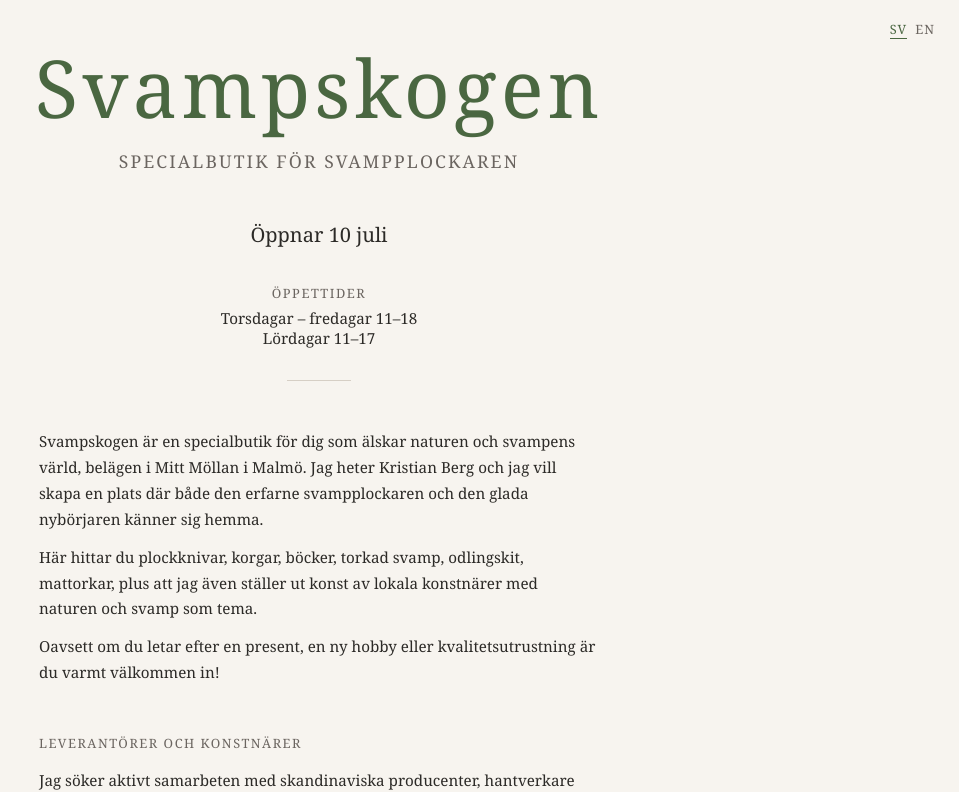
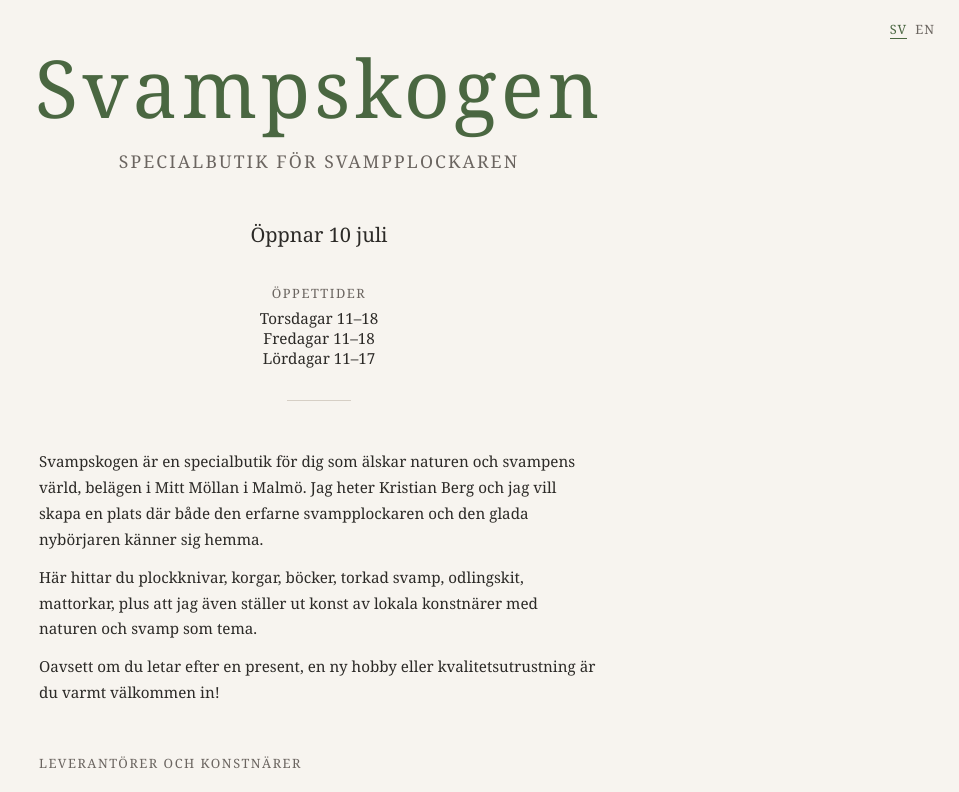
Before and after one commit to KristianBerg/svampskogen-webpage, a React (Vite) app: page / in a window 1280 px wide. Shown: the top 792 px of the page, without its empty margins (321-1280 px from the left). Built offline with nearby package versions, Linux system fonts and the light colour scheme.

Commit message:
Split Thursday and Friday opening hours onto separate lines

```diff
--- a/src/App.tsx
+++ b/src/App.tsx
@@ -158,6 +158,7 @@ export default function App() {
       <HoursLabel>{t('hours_heading')}</HoursLabel>
       <HoursDays>{t('hours_days_1')}</HoursDays>
       <HoursDays>{t('hours_days_2')}</HoursDays>
+      <HoursDays>{t('hours_days_3')}</HoursDays>
       <Divider style={{ marginTop: '2rem' }} />
       <Section>
         <BodyText>{t('about_p1')}</BodyText>
--- a/src/locales/en/translation.json
+++ b/src/locales/en/translation.json
@@ -2,8 +2,9 @@
   "subtitle": "A specialty shop for the mushroom forager",
   "opening": "Opening July 10th",
   "hours_heading": "Opening hours",
-  "hours_days_1": "Thursdays – Fridays 11–18",
-  "hours_days_2": "Saturdays 11–17",
+  "hours_days_1": "Thursdays 11–18",
+  "hours_days_2": "Fridays 11–18",
+  "hours_days_3": "Saturdays 11–17",
   "location": "Claesgatan 8, 214 26 Malmö",
   "about_heading": "About Svampskogen",
   "about_p1": "Svampskogen is a specialty store for anyone who loves nature and the world of mushrooms, located in Mitt Möllan in Malmö. I'm Kristian Berg, and I want to create a carefully curated destination for seasoned foragers and curious beginners alike.",
--- a/src/locales/sv/translation.json
+++ b/src/locales/sv/translation.json
@@ -2,8 +2,9 @@
   "subtitle": "Specialbutik för svampplockaren",
   "opening": "Öppnar 10 juli",
   "hours_heading": "Öppettider",
-  "hours_days_1": "Torsdagar – fredagar 11–18",
-  "hours_days_2": "Lördagar 11–17",
+  "hours_days_1": "Torsdagar 11–18",
+  "hours_days_2": "Fredagar 11–18",
+  "hours_days_3": "Lördagar 11–17",
   "location": "Claesgatan 8, 214 26 Malmö",
   "about_heading": "Om Svampskogen",
   "about_p1": "Svampskogen är en specialbutik för dig som älskar naturen och svampens värld, belägen i Mitt Möllan i Malmö. Jag heter Kristian Berg och jag vill skapa en plats där både den erfarne svampplockaren och den glada nybörjaren känner sig hemma.",
```
